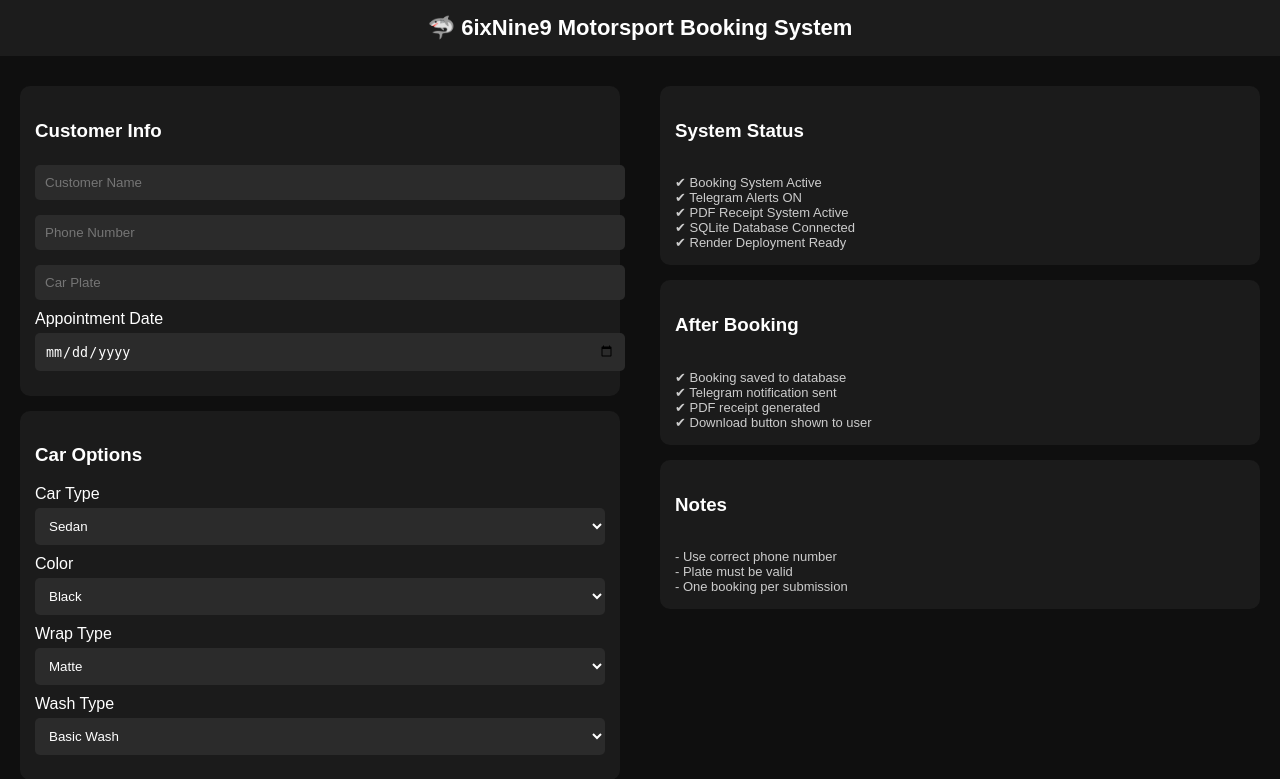
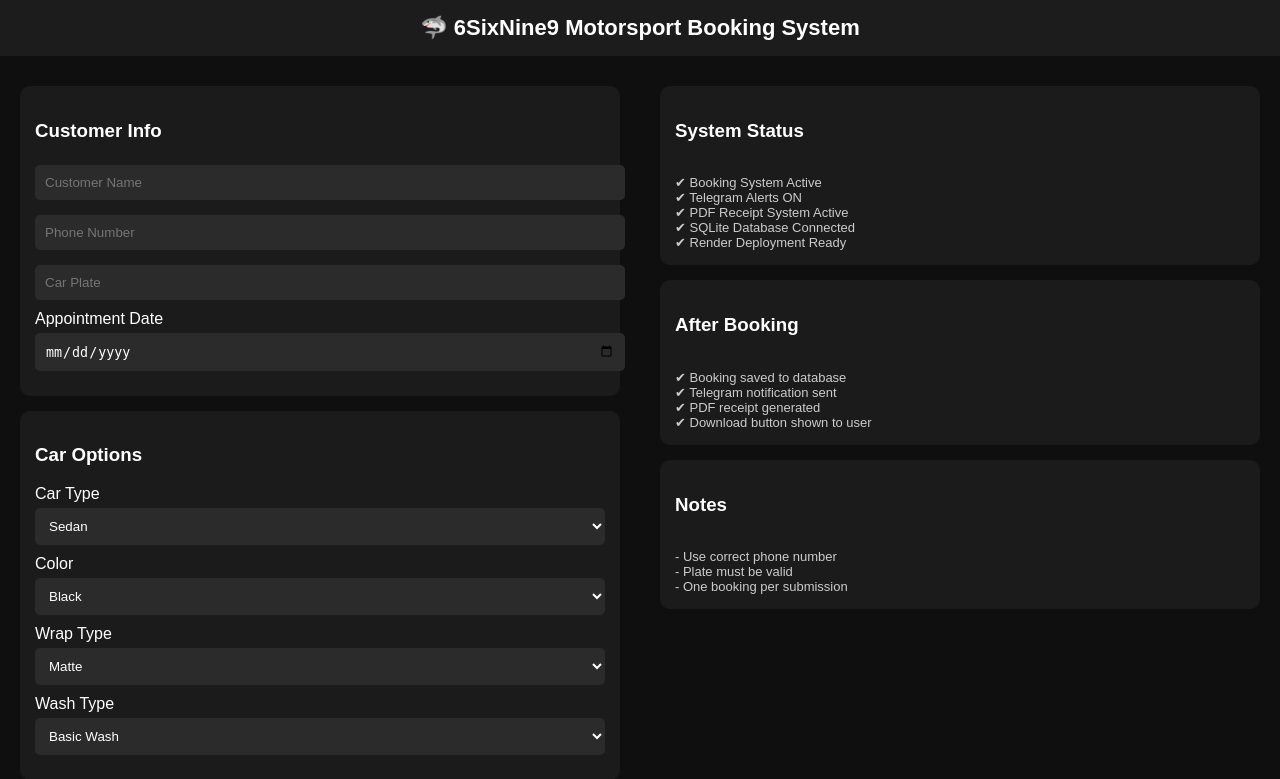
Before and after one commit to Athir-coder/6ixNine9-pos, a Flask app: page / in a window 1280 px wide. Shown: the top 779 px of the page. Run offline with Flask 3, Linux system fonts and the light colour scheme.

Commit message:
Update index.html

```diff
--- a/templates/index.html
+++ b/templates/index.html
@@ -83,7 +83,7 @@
 
 <body>
 
-<div class="header">🦈 6ixNine9 Motorsport Booking System</div>
+<div class="header">🦈 6SixNine9 Motorsport Booking System</div>
 
 <div id="msg"></div>
 
```
